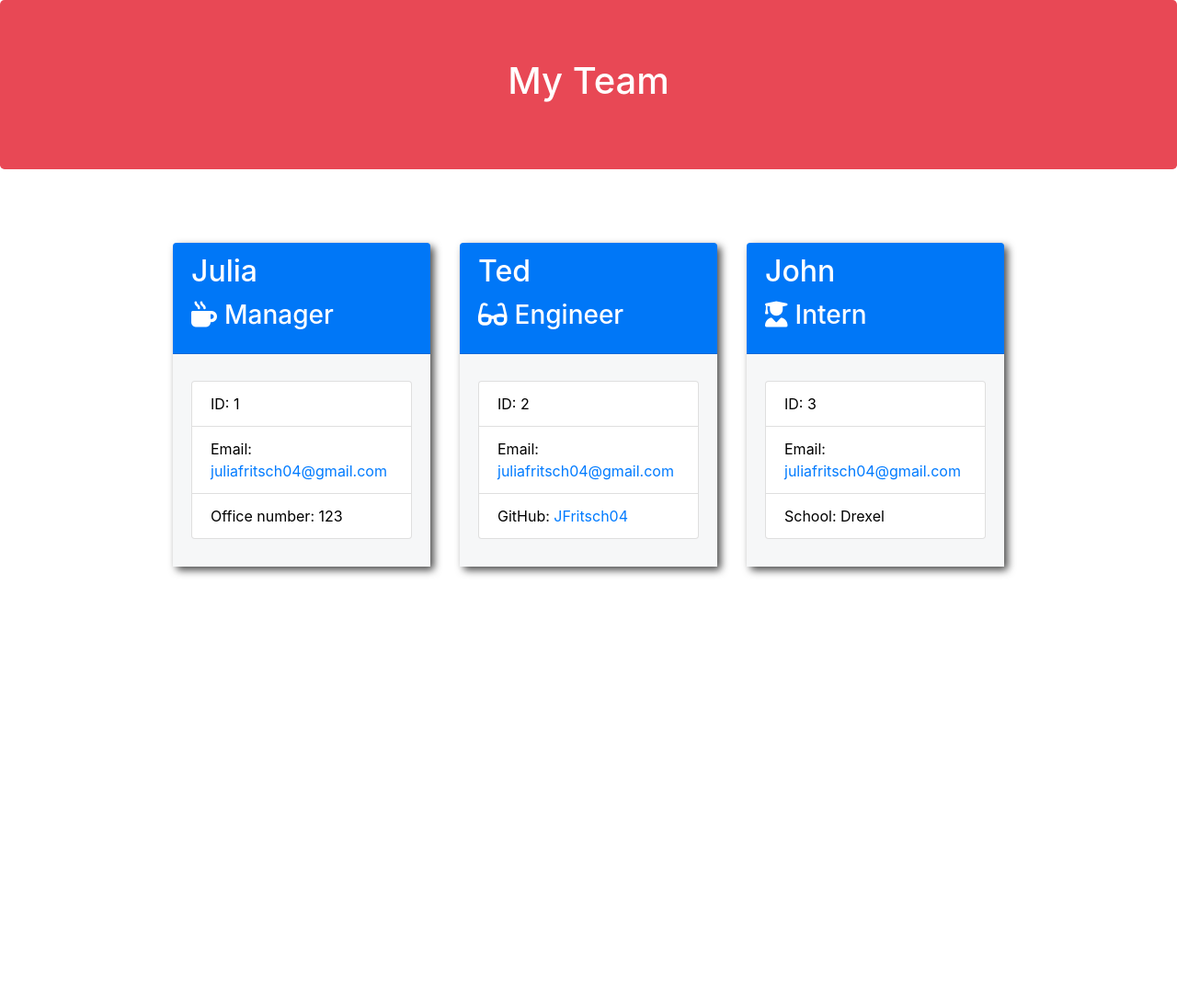
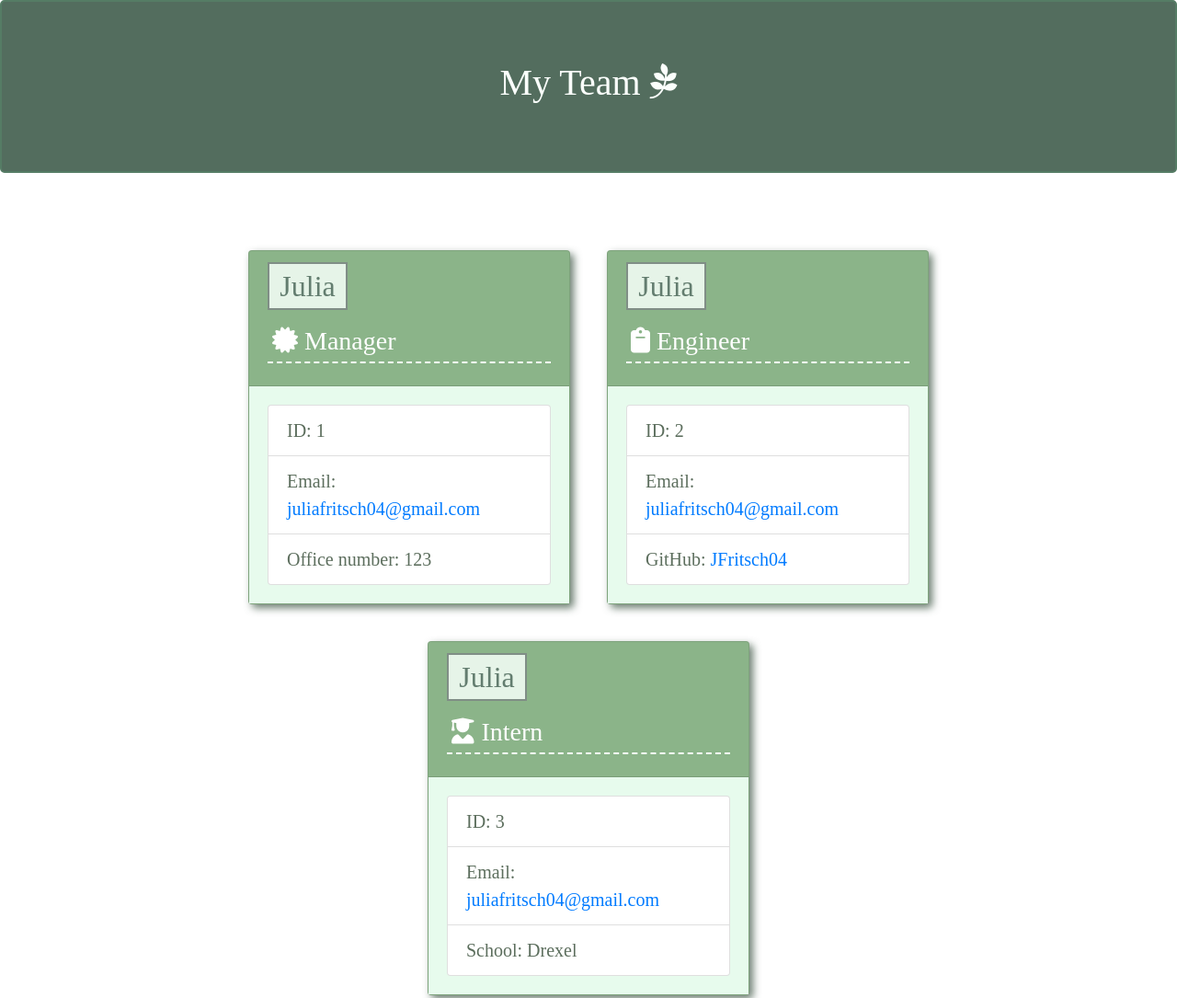
Before and after one commit to konopeito/10-team-profile-generator, a website: page dist/index.html in a window 1280 px wide. Shown: the top 1085 px of the page at 92% size. Before the commit the page ends 800 px from the top, so only its background shows below. Drawn offline with nearby package versions, Linux system fonts and the light colour scheme.

Commit message:
style.css

```diff
--- a/dist/index.html
+++ b/dist/index.html
@@ -9,14 +9,15 @@
     <link rel="stylesheet" href="https://stackpath.bootstrapcdn.com/bootstrap/4.3.1/css/bootstrap.min.css"
         integrity="sha384-ggOyR0iXCbMQv3Xipma34MD+dH/1fQ784/j6cY/iJTQUOhcWr7x9JvoRxT2MZw1T" crossorigin="anonymous">
     <link rel="stylesheet" href="style.css">
-    <script src="https://kit.fontawesome.com/c502137733.js"></script>
+    <link href="https://fonts.googleapis.com/css?family=Alegreya Sans SC' rel='stylesheet">
+    <script src="https://kit.fontawesome.com/78c85e14f7.js" crossorigin="anonymous"></script>
 </head>
 
 <body>
     <div class="container-fluid">
         <div class="row">
             <div class="col-12 jumbotron mb-3 team-heading">
-                <h1 class="text-center">My Team</h1>
+                <h1 class="text-center">My Team <i class="fa-brands fa-pagelines"></i></h1>
             </div>
         </div>
     </div>
@@ -27,7 +28,7 @@
         <div class="card employee-card">
         <div class="card-header">
             <h2 class="card-title">Julia</h2>
-            <h3 class="card-title"><i class="fas fa-mug-hot mr-2"></i>Manager</h3>
+            <h3 class="card-title"><i class="fa-solid fa-certificate"></i> Manager</h3>
         </div>
         <div class="card-body">
             <ul class="list-group">
@@ -40,8 +41,8 @@
 
         <div class="card employee-card">
     <div class="card-header">
-        <h2 class="card-title">Ted</h2>
-        <h3 class="card-title"><i class="fas fa-glasses mr-2"></i>Engineer</h3>
+        <h2 class="card-title">Julia</h2>
+        <h3 class="card-title"><i class="fa-solid fa-clipboard"></i> Engineer</h3>
     </div>
     <div class="card-body">
         <ul class="list-group">
@@ -54,7 +55,7 @@
 
         <div class="card employee-card">
     <div class="card-header">
-        <h2 class="card-title">John</h2>
+        <h2 class="card-title">Julia</h2>
         <h3 class="card-title"><i class="fas fa-user-graduate mr-2"></i>Intern</h3>
     </div>
     <div class="card-body">
--- a/dist/style.css
+++ b/dist/style.css
@@ -1,36 +1,63 @@
+
 .team-heading {
-    background-color: #e84855;
-    color: #ffffff;
+    font-family: 'Alegreya Sans SC';
+    background-color: #536d5e;
+    border: #557c65 2px solid;
+    color: #fbfffc;
   }
 
   .team-area {
     max-width: 1000px;
     margin: 3em auto;
     flex-wrap: wrap;
+
   }
+  h2 {
+    font-weight: 400;
+    border: #808e86 2px solid;
+    background-color: #e6f4e8;
+    padding: 5px;
+    width: 87px;
+    color: rgb(99, 125, 111);
+    text-align: center;
+  }
+  h3 {
+    font-weight: 400;
+border-bottom: #fbfffc dashed 2px;
+padding: 5px;
+font-size: 28px;
+  }
+  .list-group-item
+    a:hover {
+        color: rgb(43, 134, 55);
+        text-decoration: underline;
+    }
 
   .employee-card {
+    font-family: 'Alegreya Sans SC';
+    font-size: 20px;
     margin: 1em;
-    max-width: 280px;
+    max-width: 350px;
     width: 90%;
     min-height: 22rem;
-    background-color: #007bff;
+    background-color: #90ba8e;
     color: white;
     display: flex;
     flex-direction: column;
     justify-content: space-between;
-    box-shadow: 4px 4px 8px rgba(0, 0, 0, 0.7);
-    border: none;
+    box-shadow: 4px 4px 8px rgba(46, 71, 52, 0.7);
   }
 
   .card-body {
     display: flex;
     flex-direction: column;
     justify-content: center;
-    background-color: #f6f7f8;
+    background-color: #e7fbed;
+    color: #3d7a3a;
+    t
   }
 
   .list-group-item {
-    color: #000000;
+    color: #5c6e5d;
     text-decoration: none;
   }
```
